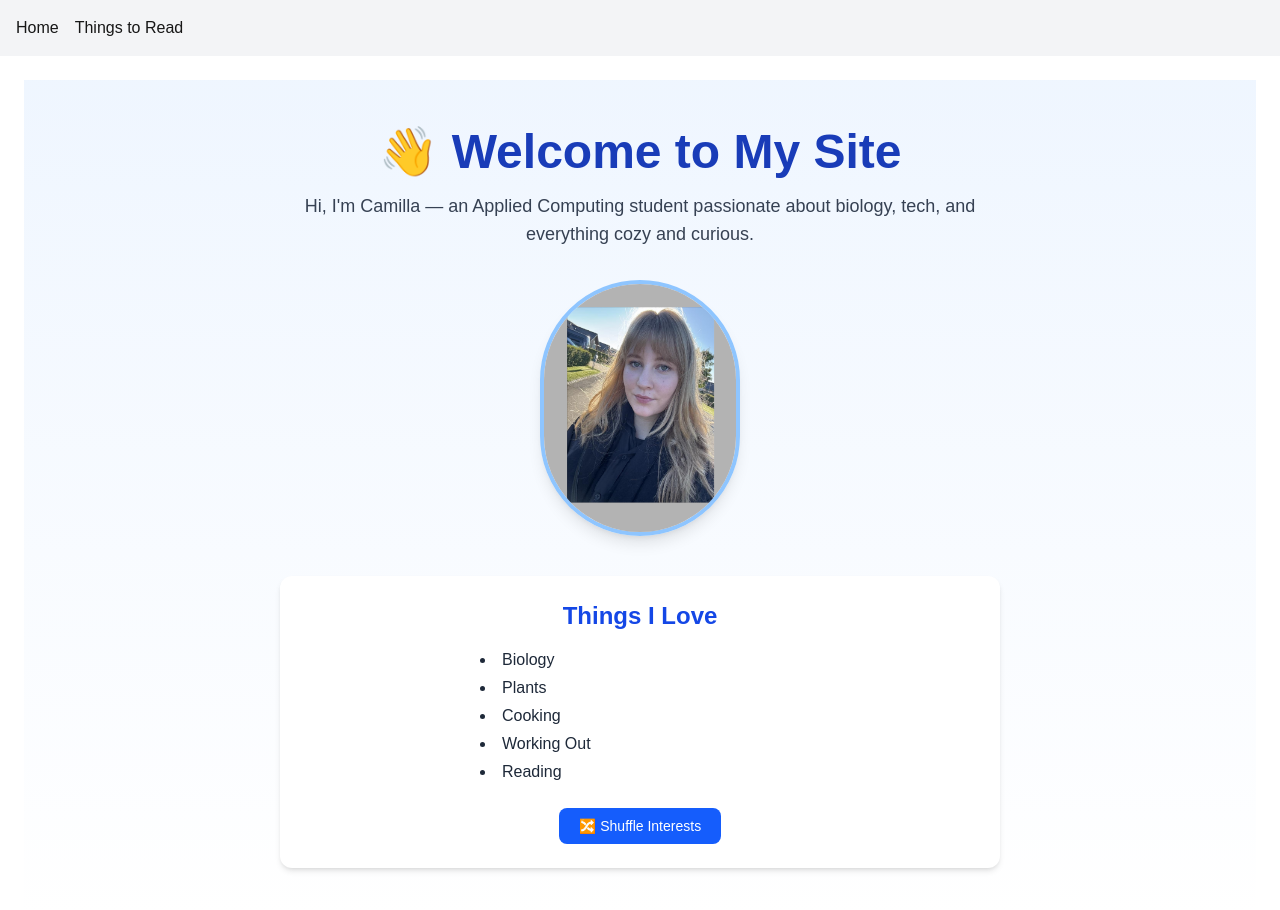
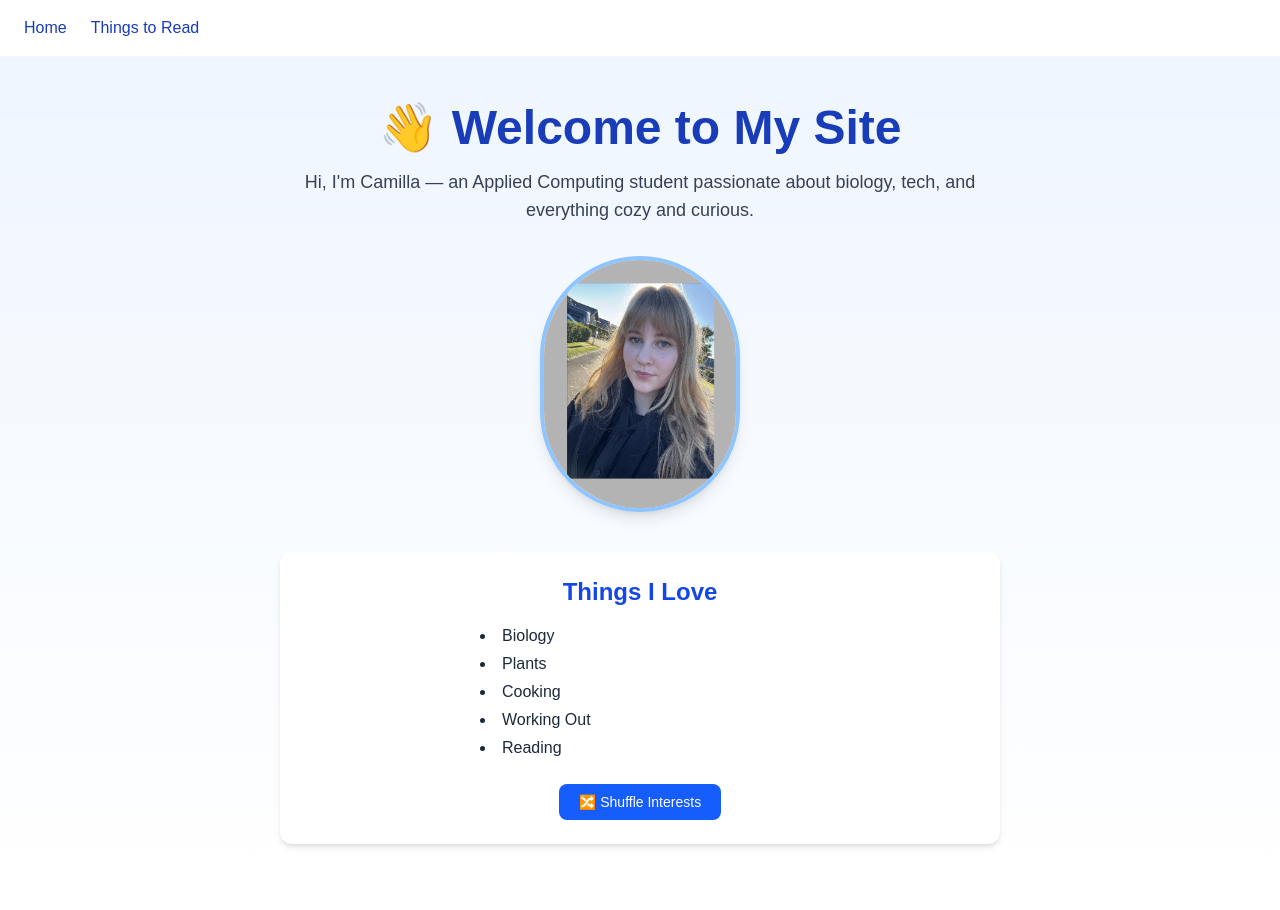
Before and after one commit to CamillaWL/css_480_camilla_landing_page, a Next.js app: page / in a window 1280 px wide. Shown: the top 910 px of the page. Built offline with nearby package versions, Linux system fonts and the light colour scheme.

Commit message:
Update layout.tsx

```diff
--- a/app/layout.tsx
+++ b/app/layout.tsx
@@ -1,5 +1,3 @@
-// trigger rebuild
-
 import './globals.css';
 import Link from 'next/link';
 import { ReactNode } from 'react';
@@ -13,11 +11,21 @@ export default function RootLayout({ children }: { children: ReactNode }) {
   return (
     <html lang="en">
       <body>
-        <nav className="p-4 bg-gray-100">
-          <Link href="/" className="mr-4" tabIndex={0}>Home</Link>
-          <Link href="/things-to-read" tabIndex={0}>Things to Read</Link>
+        <nav className="bg-white shadow-sm py-4 px-6 flex gap-6">
+          <Link
+            href="/"
+            className="text-blue-800 font-medium hover:underline focus:outline focus:outline-2 focus:outline-blue-500"
+          >
+            Home
+          </Link>
+          <Link
+            href="/things-to-read"
+            className="text-blue-800 font-medium hover:underline focus:outline focus:outline-2 focus:outline-blue-500"
+          >
+            Things to Read
+          </Link>
         </nav>
-        <main className="p-6">{children}</main>
+        <main>{children}</main>
       </body>
     </html>
   );
```
